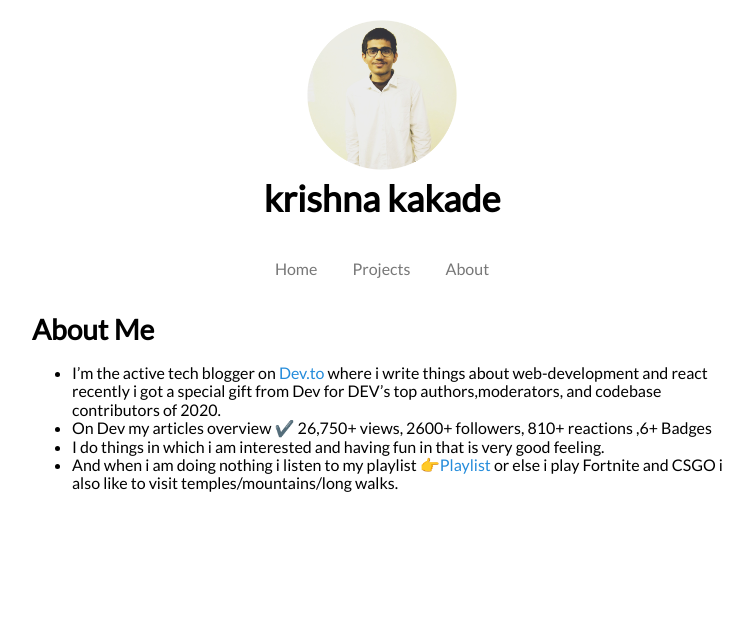
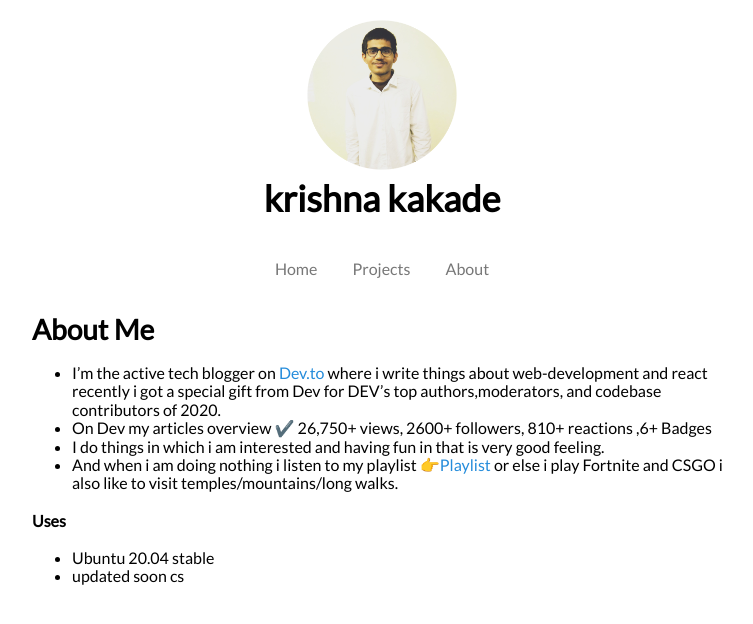
Before and after one commit to krishnadevz/krishnadevz.github.io, a Jekyll site: the page built from About.md, in a window 1280 px wide. Shown: the top 624 px of the page, without its empty margins (258-1011 px from the left). Built offline with Jekyll 4.4.1, drawn with Linux system fonts in a browser that asks for light colours; nearby versions of some CDN libraries; our own code applies the rules of GitHub Pages for plain Markdown files.

Commit message:
Update About.md

```diff
--- a/About.md
+++ b/About.md
@@ -9,3 +9,7 @@ and codebase contributors of 2020.
 * I do things in which i am interested and having fun in that is very good feeling.
 * And when i am doing nothing i listen to my playlist 👉[Playlist](https://www.youtube.com/playlist?list=PLpgxnKQJjhelT86IP_4S-DNQWHNIpaxYo) or else i play Fortnite and CSGO
 i also like to visit temples/mountains/long walks.
+
+**Uses**
+* Ubuntu 20.04 stable
+* updated soon cs
```
